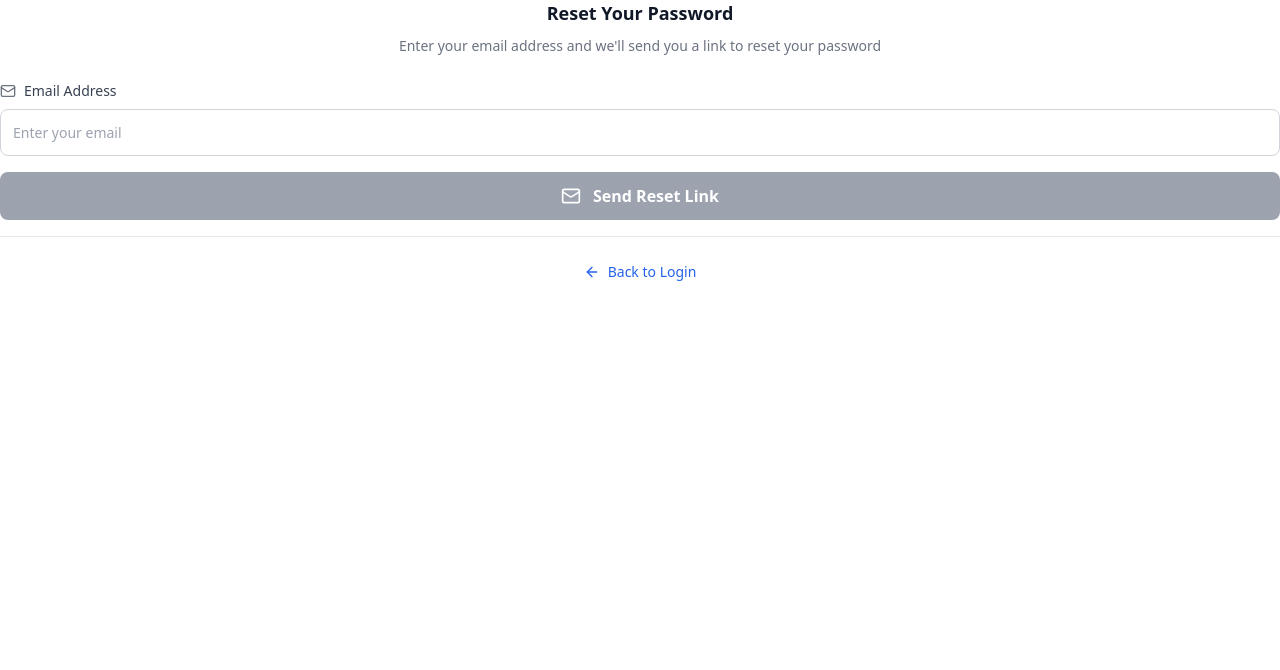
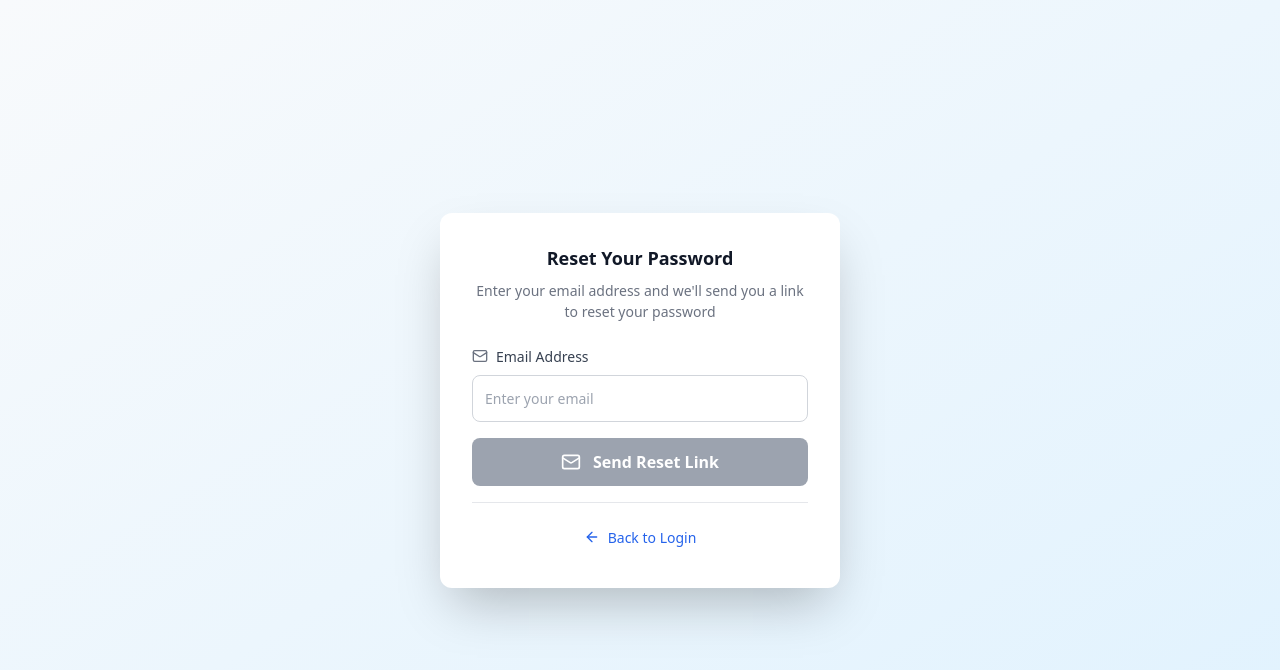
Before and after one commit to Dhruvmishra482/GYMM-FRONTEND, a React (Vite) app: page /forgot-password in a window 1280 px wide. Shown: the top 670 px of the page. Built offline with nearby package versions, Linux system fonts and the light colour scheme; no server answers.

Commit message:
New Changes

```diff
--- a/src/Auth/Logic/ForgotPasswordPage.jsx
+++ b/src/Auth/Logic/ForgotPasswordPage.jsx
@@ -1,12 +1,12 @@
-import React, { useState, useEffect } from 'react';
-import { useNavigate } from 'react-router-dom';
-
-import { usePasswordResetStore } from '../Store/AuthStore';
-import ForgotPasswordUI from '../Ui/ForgotPassword';
+// ForgotPasswordPage.jsx - COMPLETE VERSION
+import React, { useState, useEffect } from "react";
+import { useNavigate } from "react-router-dom";
+import { usePasswordResetStore } from "../Store/AuthStore";
+import ForgotPasswordUI from "../Ui/ForgotPassword";
 
 const ForgotPasswordPage = () => {
   const navigate = useNavigate();
-  const [email, setEmail] = useState('');
+  const [email, setEmail] = useState("");
 
   const {
     forgotPassword,
@@ -15,13 +15,13 @@ const ForgotPasswordPage = () => {
     success,
     message,
     resetState,
-    clearError
+    clearError,
   } = usePasswordResetStore();
 
   // Reset state when component mounts
   useEffect(() => {
     resetState();
-    return () => resetState(); // Cleanup on unmount
+    return () => resetState();
   }, [resetState]);
 
   // Clear error when user starts typing
@@ -42,18 +42,16 @@ const ForgotPasswordPage = () => {
       const result = await forgotPassword(email.trim());
 
       if (!result.success) {
-        // Error is handled by the store
-        console.log('Failed to send reset link:', result.message);
+        console.log("Failed to send reset link:", result.message);
       }
-      // Success state is handled by the store and UI will update accordingly
     } catch (err) {
-      console.error('Unexpected error:', err);
+      console.error("Unexpected error:", err);
     }
   };
 
   const handleBackToLogin = () => {
     resetState();
-    navigate('/login');
+    navigate("/");
   };
 
   const handleResendEmail = async () => {
@@ -63,6 +61,26 @@ const ForgotPasswordPage = () => {
   };
 
   return (
+    <div
+      style={{
+        minHeight: "100vh",
+        display: "flex",
+        alignItems: "center",
+        justifyContent: "center",
+        background: "linear-gradient(to bottom right, #f8fafc, #e0f2fe)",
+        padding: "20px",
+      }}
+    >
+      <div
+        style={{
+          backgroundColor: "white",
+          borderRadius: "12px",
+          padding: "32px",
+          width: "100%",
+          maxWidth: "400px",
+          boxShadow: "0 25px 50px -12px rgba(0, 0, 0, 0.25)",
+        }}
+      >
         <ForgotPasswordUI
           email={email}
           setEmail={setEmail}
@@ -74,6 +92,8 @@ const ForgotPasswordPage = () => {
           success={success}
           message={message}
         />
+      </div>
+    </div>
   );
 };
 
```
Lines whose indentation alone changed are shown as unchanged.
